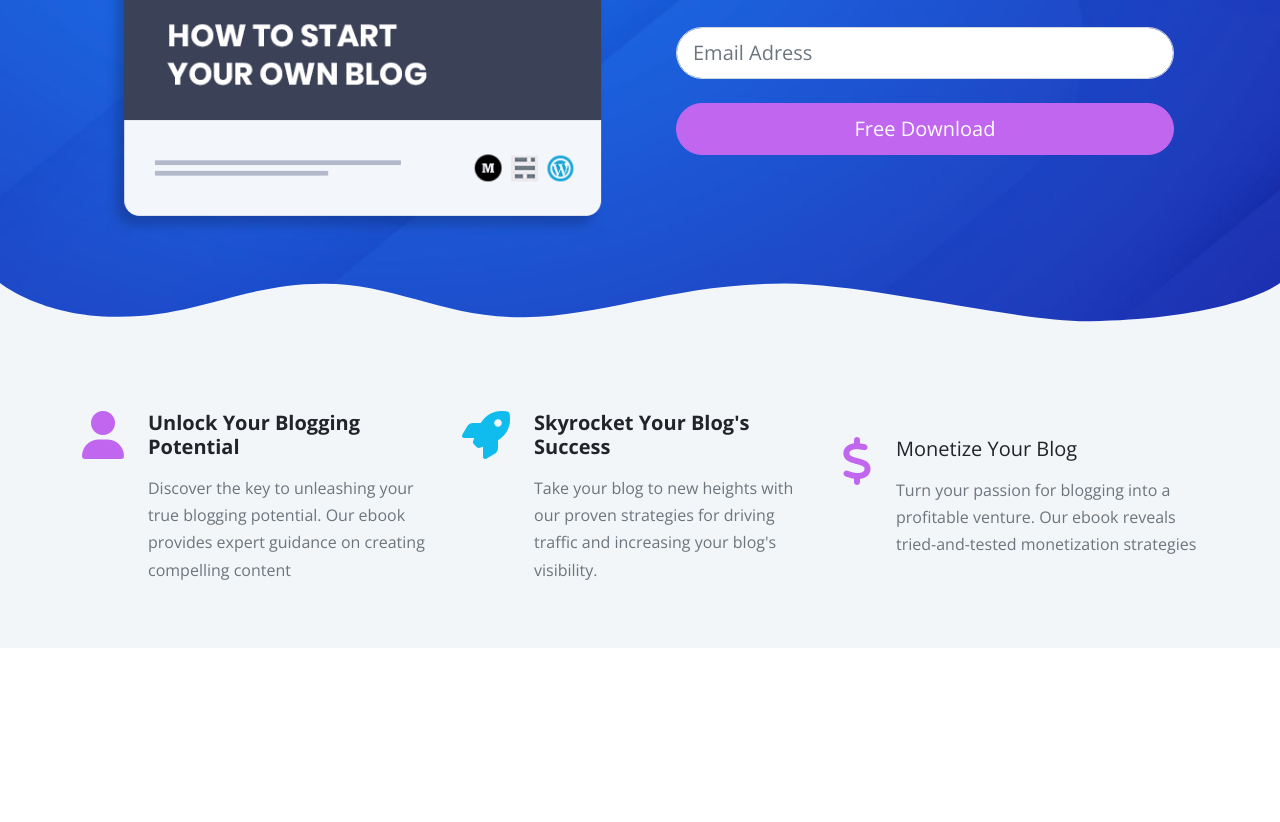
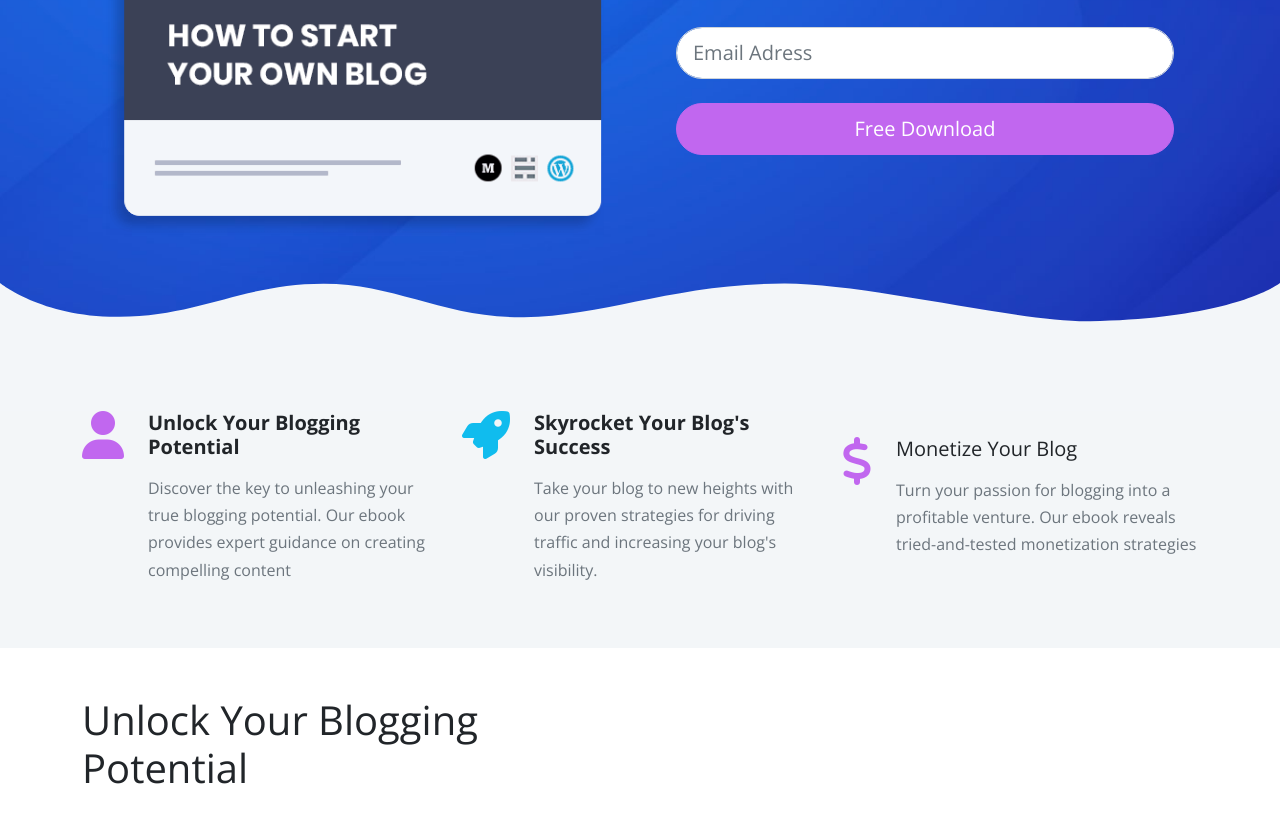
Before and after one commit to Denis-Dinkov/E-book, a website: page index.html in a window 1280 px wide. Shown: the part 574-1396 px from the top of the page. Before the commit the page ends 1222 px from the top, so only its background shows below. Drawn offline with nearby package versions, Linux system fonts and the light colour scheme; files that its build step writes are made by us from their sources.

Commit message:
Update index.html

```diff
--- a/index.html
+++ b/index.html
@@ -153,6 +153,19 @@
         </div>
       </div>
     </section>
+    <!-- Details -->
+    <section id="details" class="details my-5">
+      <div class="container">
+        <div class="row">
+          <div class="col-md-6">
+            <div class="text-container d-flex.flex-column.justify-content-center h-100">
+              <h2 class="display-6">Unlock Your Blogging Potential</h2>
+              <p></p>
+            </div>
+          </div>
+        </div>
+      </div>
+    </section>
     <script src="js/bootstrap.bundle.min.js"></script>
     <script src="js/script.js"></script>
   </body>
```
